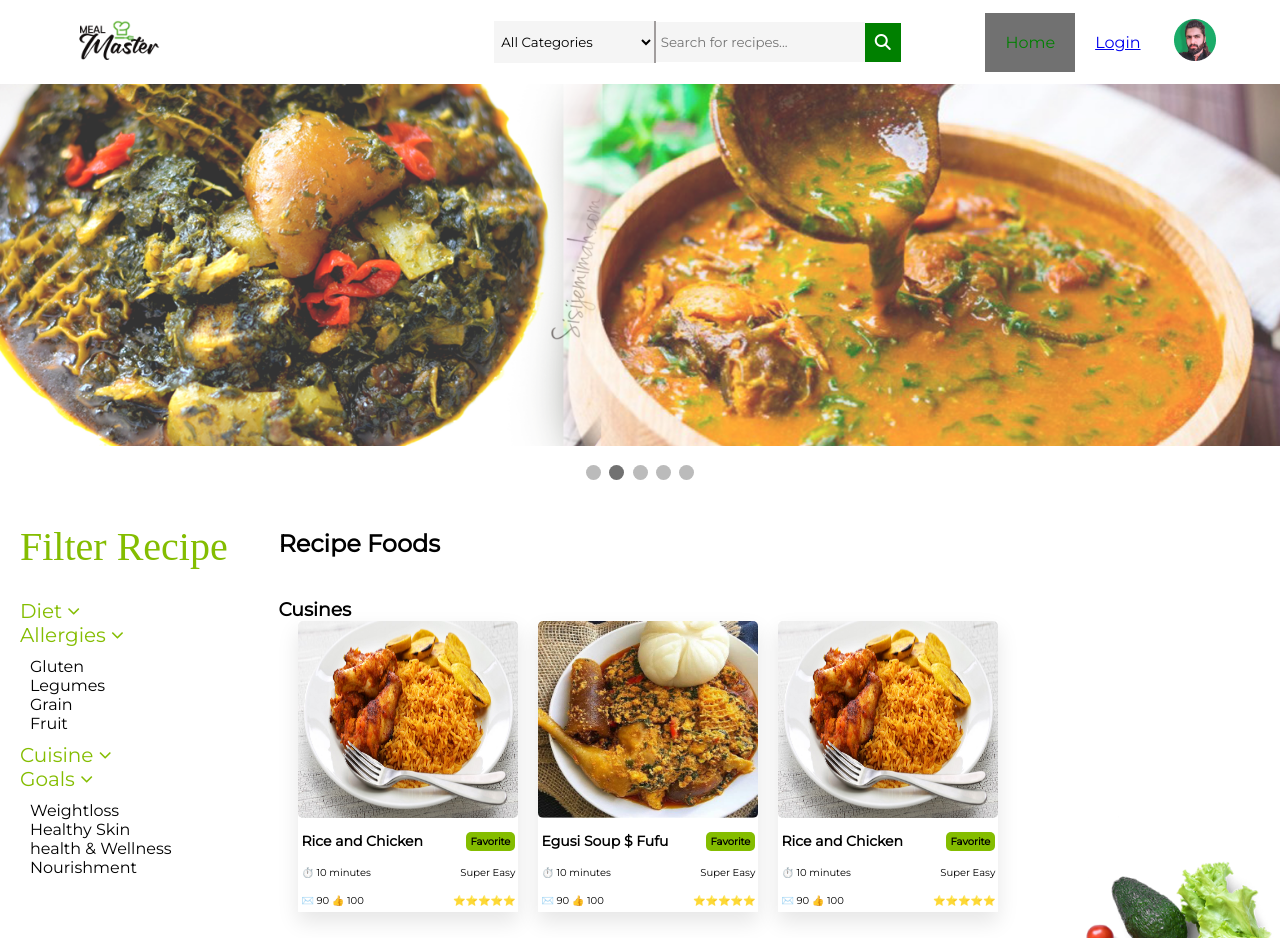
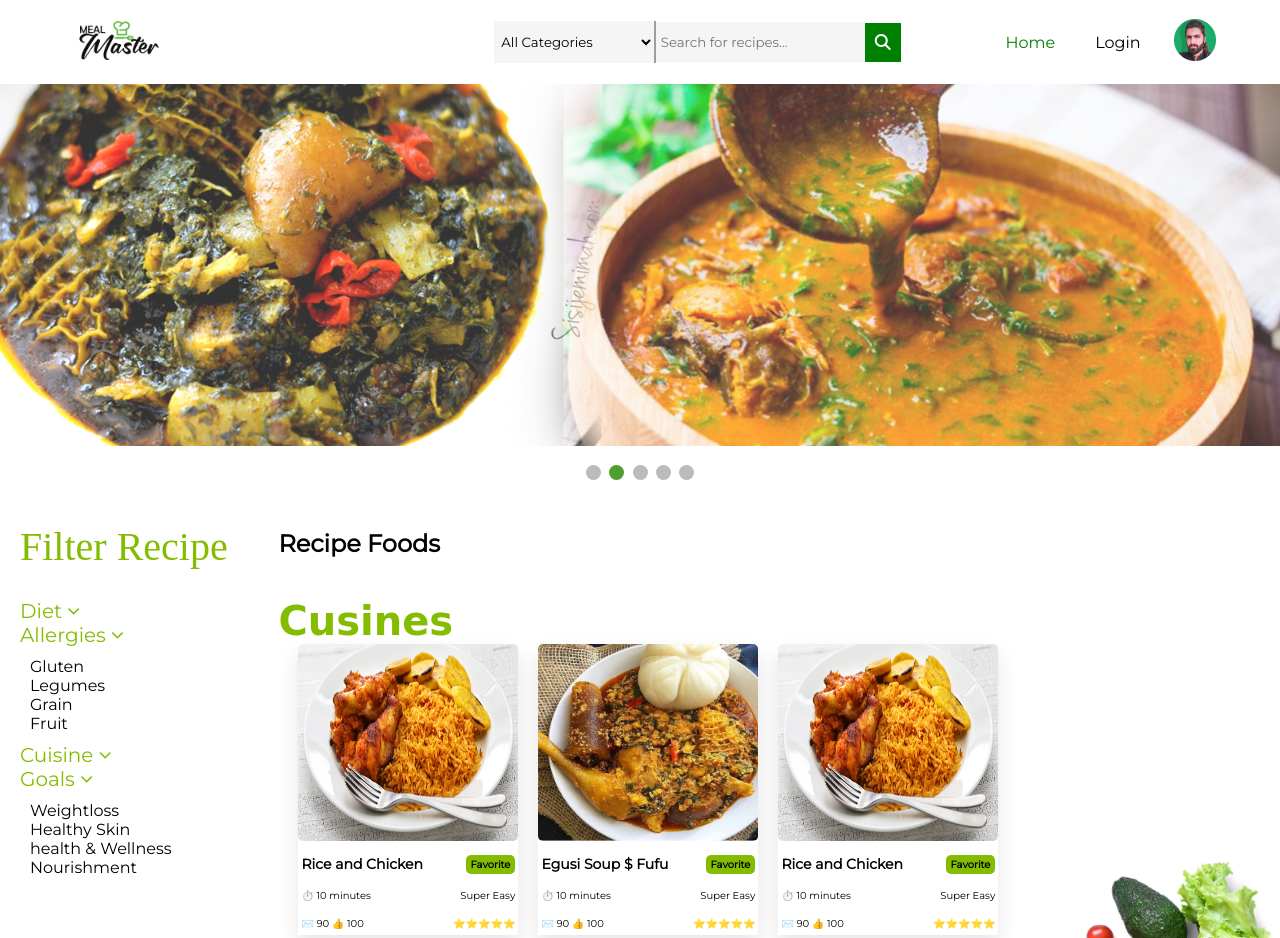
Before and after one commit to tiidelabfellowship/devmasters, a plain HTML site: page index.html in a window 1280 px wide. Shown: the top 938 px of the page. Drawn offline with Linux system fonts and the light colour scheme; a web font is replaced by a local one.

Commit message:
update styles

```diff
--- a/main.js
+++ b/main.js
@@ -90,6 +90,7 @@ pwShowHide.forEach(eyeIcon =>{
 links.forEach(link => {
     link.addEventListener("click", e => {
         e.preventDefault();// prevent form SubmitEvent
+        console.log(forms.classList);
         forms.classList.toggle("show-signup");
     })
 })
--- a/style.css
+++ b/style.css
@@ -115,8 +115,14 @@ nav ul li{
   padding: 20px;
   list-style: none;
 }
+
+nav ul li a{
+  text-decoration: none;
+  color: black;
+}
 nav ul .active{
   color: green;
+  background-color: white;
 }
 @media screen and (max-width:900px) {
   .search-input{
@@ -200,6 +206,15 @@ nav ul .active{
 .diet-section,
 .bakery-section {
   margin: 40px auto;
+}
+
+.cusines-section h3,
+.diet-section h3,
+.bakery-section h3 {
+  font-family: var(--secondary-font);
+  color:#84bd00;
+  font-size: 40px;
+
 }
 
 .cusines,
@@ -421,7 +436,7 @@ nav ul .active{
 }
 
 .active {
-  background-color: #717171;
+  background-color: #509e2f;
 }
 
 /* Fading animation */
```
Also changed, not shown: login.html (+0 -6 lines).
